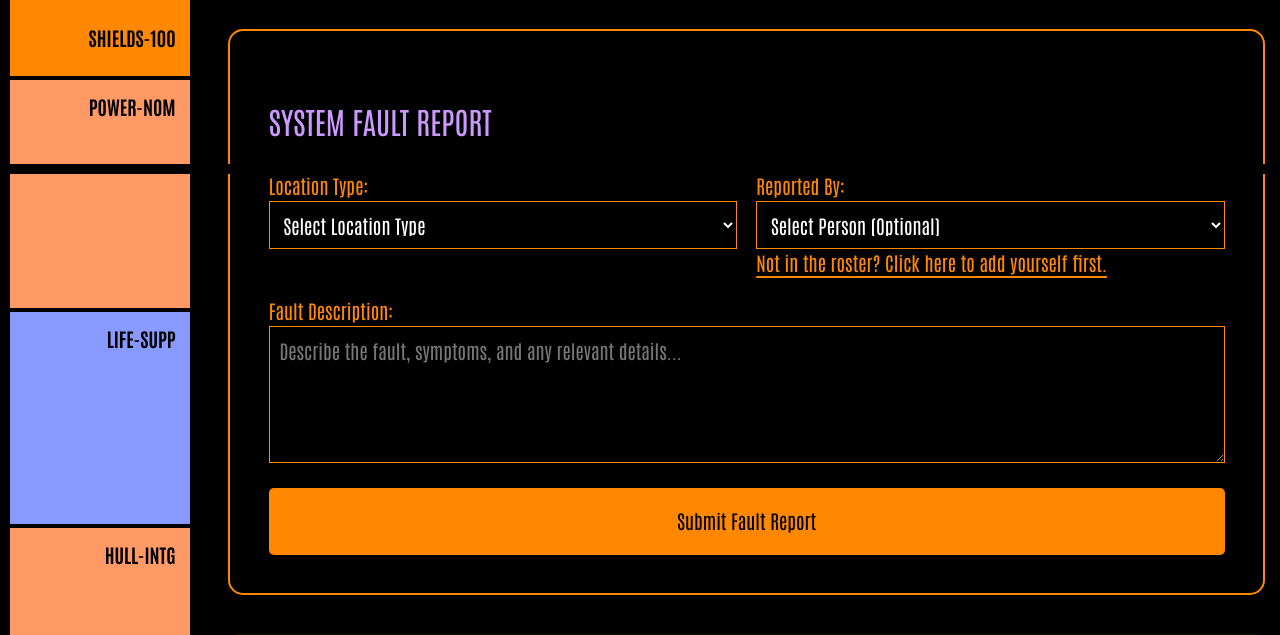
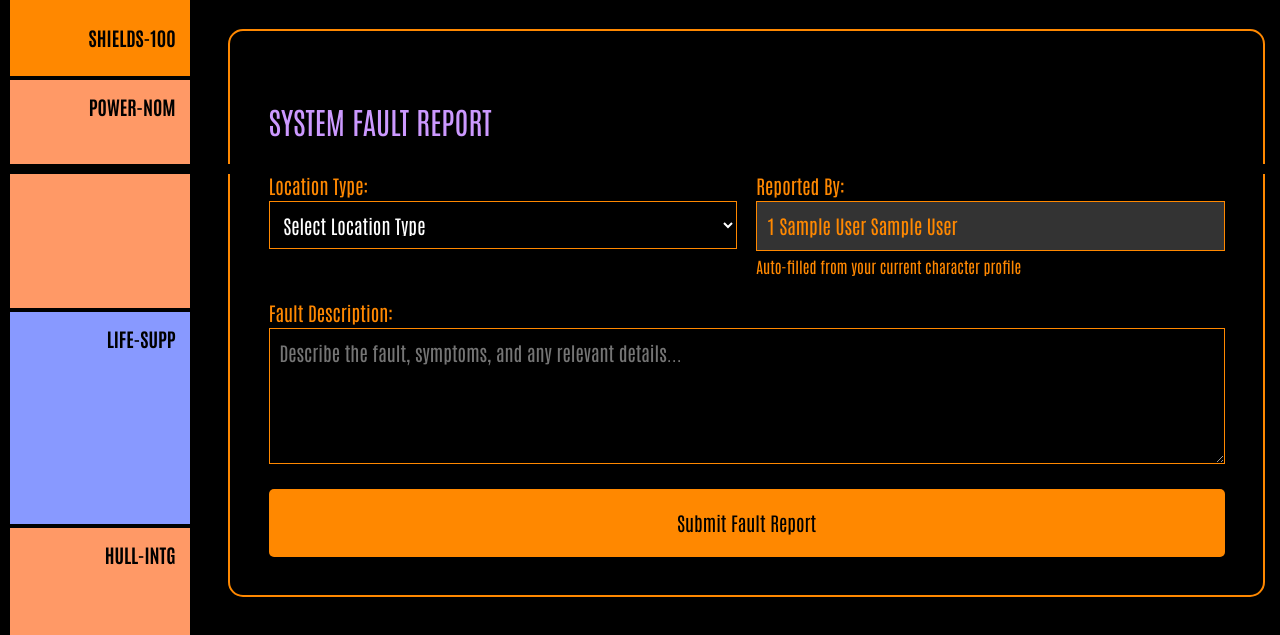
Before and after one commit to aidanpoe/uss-serenity1, a PHP site: page /pages/eng_ops.php in a window 1280 px wide. Shown: the part 626-1261 px from the top of the page. Run offline with PHP 8.4, Linux system fonts and the light colour scheme; the visitor is signed in with stand-in values (Sample User, id 1); data that the repository does not hold is empty.

Commit message:
Update eng_ops.php

```diff
--- a/pages/eng_ops.php
+++ b/pages/eng_ops.php
@@ -3,8 +3,20 @@ require_once '../includes/config.php';
 
 // Handle fault report submission
 if ($_POST && isset($_POST['action']) && $_POST['action'] === 'fault_report') {
+    if (!isLoggedIn()) {
+        $error = "You must be logged in to submit fault reports.";
+    } else {
         try {
+            // Auto-populate reported_by with current user's character
+            // Find the current user's roster ID based on their character
             $pdo = getConnection();
+            $current_character = getCurrentCharacter();
+            $reported_by_roster_id = null;
+
+            if ($current_character && $current_character['character_id']) {
+                $reported_by_roster_id = $current_character['character_id'];
+            }
+
             $stmt = $pdo->prepare("INSERT INTO fault_reports (location_type, deck_number, room, jefferies_tube_number, access_point, fault_description, reported_by_roster_id) VALUES (?, ?, ?, ?, ?, ?, ?)");
             $stmt->execute([
                 $_POST['location_type'],
@@ -13,11 +25,12 @@ if ($_POST && isset($_POST['action']) && $_POST['action'] === 'fault_report') {
                 $_POST['jefferies_tube_number'] ?? null,
                 $_POST['access_point'] ?? null,
                 $_POST['fault_description'],
-            $_POST['reported_by_roster_id'] ?? null
+                $reported_by_roster_id
             ]);
             $success = "Fault report submitted successfully.";
         } catch (Exception $e) {
             $error = "Error submitting report: " . $e->getMessage();
+        }
     }
 }
 
@@ -159,6 +172,7 @@ try {
 					</div>
 
 					<!-- Public Fault Reporting Form -->
+					<?php if (isLoggedIn()): ?>
 					<div style="background: rgba(0,0,0,0.5); padding: 2rem; border-radius: 15px; border: 2px solid var(--orange); margin: 2rem 0;">
 						<h4>System Fault Report</h4>
 						<form method="POST" action="" id="faultForm">
@@ -176,13 +190,11 @@ try {
 								</div>
 								<div>
 									<label style="color: var(--orange);">Reported By:</label>
-									<select name="reported_by_roster_id" style="width: 100%; padding: 0.5rem; background: black; color: white; border: 1px solid var(--orange);">
-										<option value="">Select Person (Optional)</option>
-										<?php foreach ($roster as $person): ?>
-										<option value="<?php echo $person['id']; ?>"><?php echo htmlspecialchars($person['rank'] . ' ' . $person['first_name'] . ' ' . $person['last_name']); ?></option>
-										<?php endforeach; ?>
-									</select>
-									<small style="color: var(--orange);"><a href="roster.php" style="color: var(--orange);">Not in the roster? Click here to add yourself first.</a></small>
+									<?php
+									$current_user = trim(($_SESSION['rank'] ?? '') . ' ' . ($_SESSION['first_name'] ?? '') . ' ' . ($_SESSION['last_name'] ?? ''));
+									?>
+									<input type="text" value="<?php echo htmlspecialchars($current_user); ?>" readonly style="width: 100%; padding: 0.5rem; background: #333; color: var(--orange); border: 1px solid var(--orange); cursor: not-allowed;">
+									<small style="color: var(--orange); font-size: 0.8rem;">Auto-filled from your current character profile</small>
 								</div>
 							</div>
 
@@ -216,6 +228,15 @@ try {
 							<button type="submit" style="background-color: var(--orange); color: black; border: none; padding: 1rem 2rem; border-radius: 5px; width: 100%;">Submit Fault Report</button>
 						</form>
 					</div>
+					<?php else: ?>
+					<div style="background: rgba(0,0,0,0.5); padding: 2rem; border-radius: 15px; border: 2px solid var(--orange); margin: 2rem 0;">
+						<h4>System Fault Report</h4>
+						<p style="color: var(--orange); text-align: center;">You must be logged in to submit fault reports.</p>
+						<div style="text-align: center; margin-top: 1rem;">
+							<a href="../index.php" style="background-color: var(--orange); color: black; padding: 1rem 2rem; border-radius: 5px; text-decoration: none; display: inline-block;">Return to Login</a>
+						</div>
+					</div>
+					<?php endif; ?>
 
 					<?php if (hasPermission('ENG/OPS')): ?>
 					<!-- Engineering Staff Backend -->
```
Lines whose indentation alone changed are shown as unchanged.
